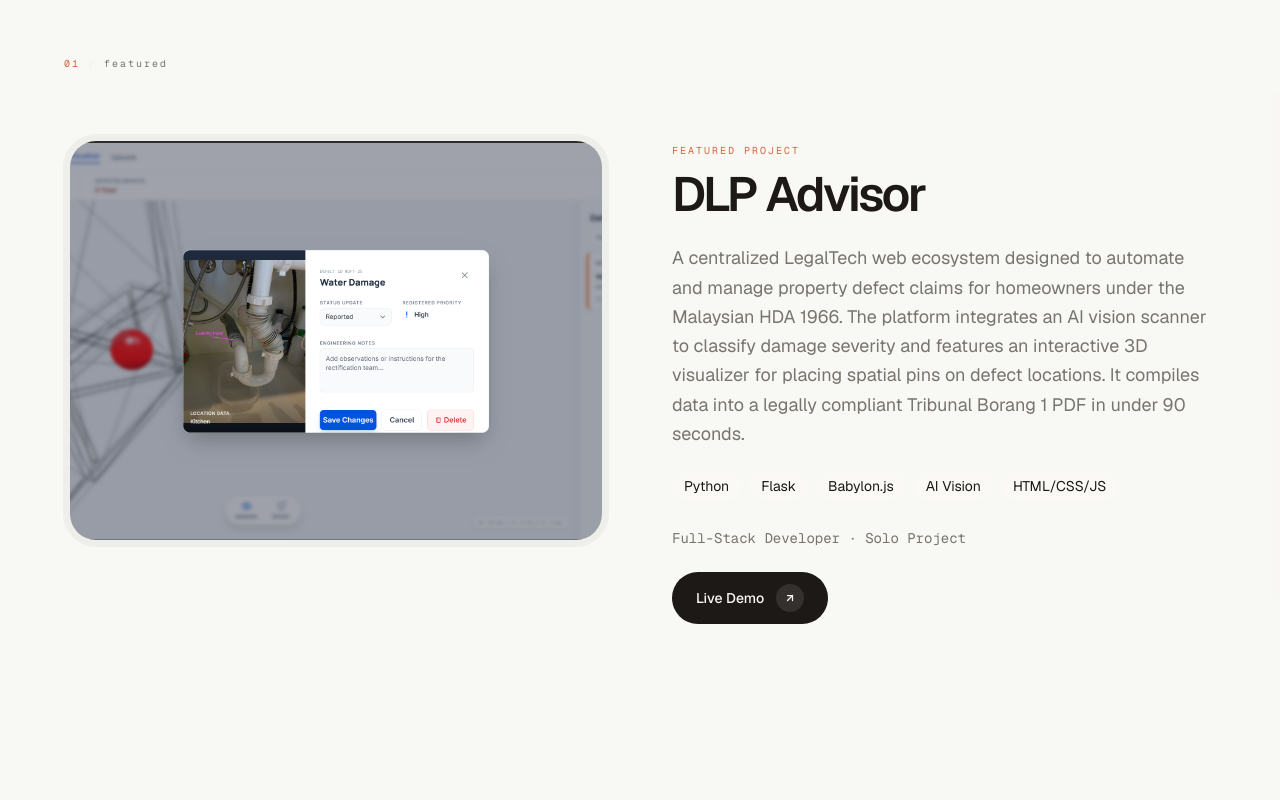
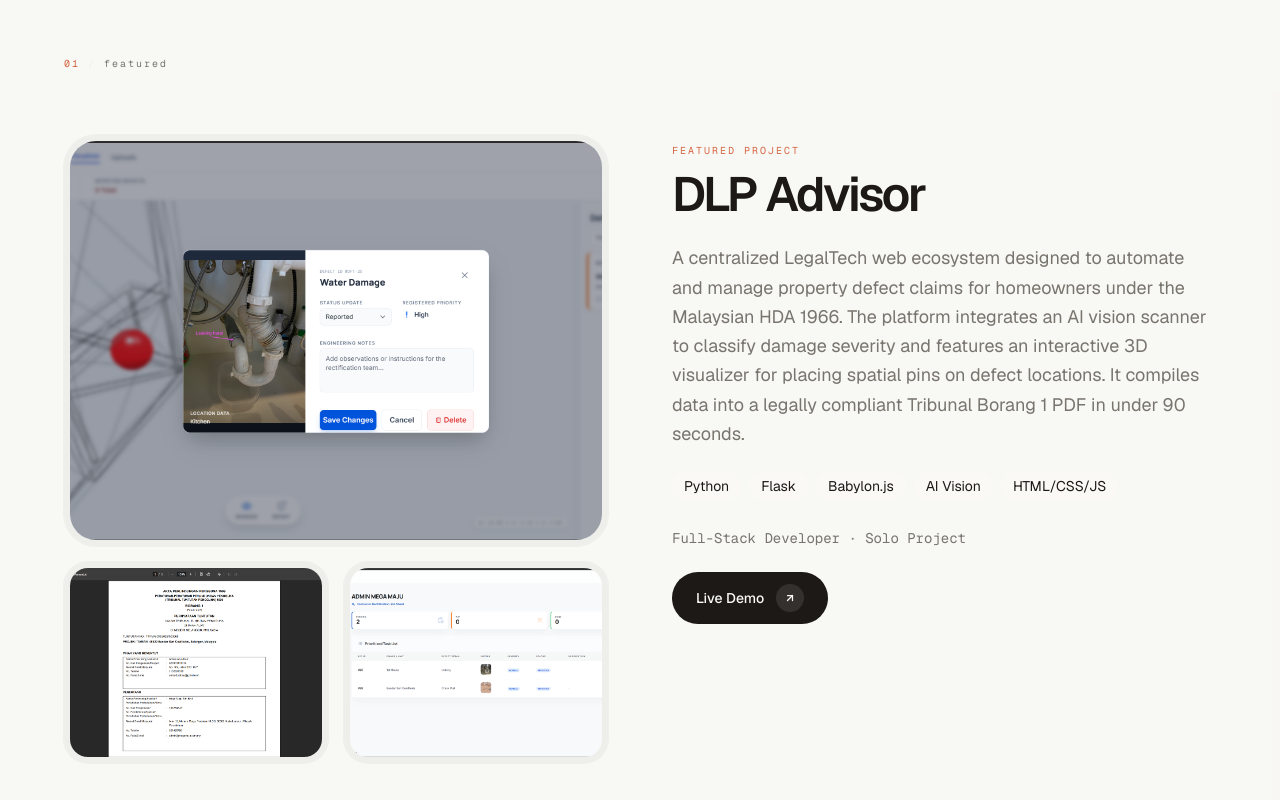
Before and after one commit to sabba-san/sabba-san.github.io, a Next.js app: page / in a window 1280 px wide. Shown: the part 1940-2740 px from the top of the page. Built offline with nearby package versions, Linux system fonts and the light colour scheme.

Commit message:
projects: showcase all 3 screenshots in gallery layout

```diff
--- a/src/components/projects.tsx
+++ b/src/components/projects.tsx
@@ -35,6 +35,7 @@ export default function Projects() {
           viewport={{ once: true, amount: 0.3 }}
           className="grid md:grid-cols-2 gap-12 md:gap-16 items-start"
         >
+          <div className="space-y-4">
             <div className="p-1.5 rounded-[2rem] bg-black/[0.04] dark:bg-white/[0.06] ring-1 ring-black/[0.04] dark:ring-white/[0.06]">
               <div className="rounded-[calc(2rem-0.375rem)] overflow-hidden bg-surface aspect-[4/3] relative shadow-[inset_0_1px_1px_rgba(255,255,255,0.15)]">
                 <Image
@@ -44,6 +45,31 @@ export default function Projects() {
                   className="object-cover"
                   sizes="(max-width: 768px) 100vw, 50vw"
                 />
+              </div>
+            </div>
+            <div className="grid grid-cols-2 gap-4">
+              <div className="p-1.5 rounded-[1.5rem] bg-black/[0.04] dark:bg-white/[0.06] ring-1 ring-black/[0.04] dark:ring-white/[0.06]">
+                <div className="rounded-[calc(1.5rem-0.375rem)] overflow-hidden bg-surface aspect-[4/3] relative shadow-[inset_0_1px_1px_rgba(255,255,255,0.15)]">
+                  <Image
+                    src="/photos/project/borang tuntutan .png"
+                    alt="DLP Advisor Borang Tuntutan PDF form"
+                    fill
+                    className="object-cover"
+                    sizes="(max-width: 768px) 50vw, 25vw"
+                  />
+                </div>
+              </div>
+              <div className="p-1.5 rounded-[1.5rem] bg-black/[0.04] dark:bg-white/[0.06] ring-1 ring-black/[0.04] dark:ring-white/[0.06]">
+                <div className="rounded-[calc(1.5rem-0.375rem)] overflow-hidden bg-surface aspect-[4/3] relative shadow-[inset_0_1px_1px_rgba(255,255,255,0.15)]">
+                  <Image
+                    src="/photos/project/house dev related with homeowner.png"
+                    alt="DLP Advisor homeowner dashboard"
+                    fill
+                    className="object-cover"
+                    sizes="(max-width: 768px) 50vw, 25vw"
+                  />
+                </div>
+              </div>
             </div>
           </div>
 
```
Lines whose indentation alone changed are shown as unchanged.
